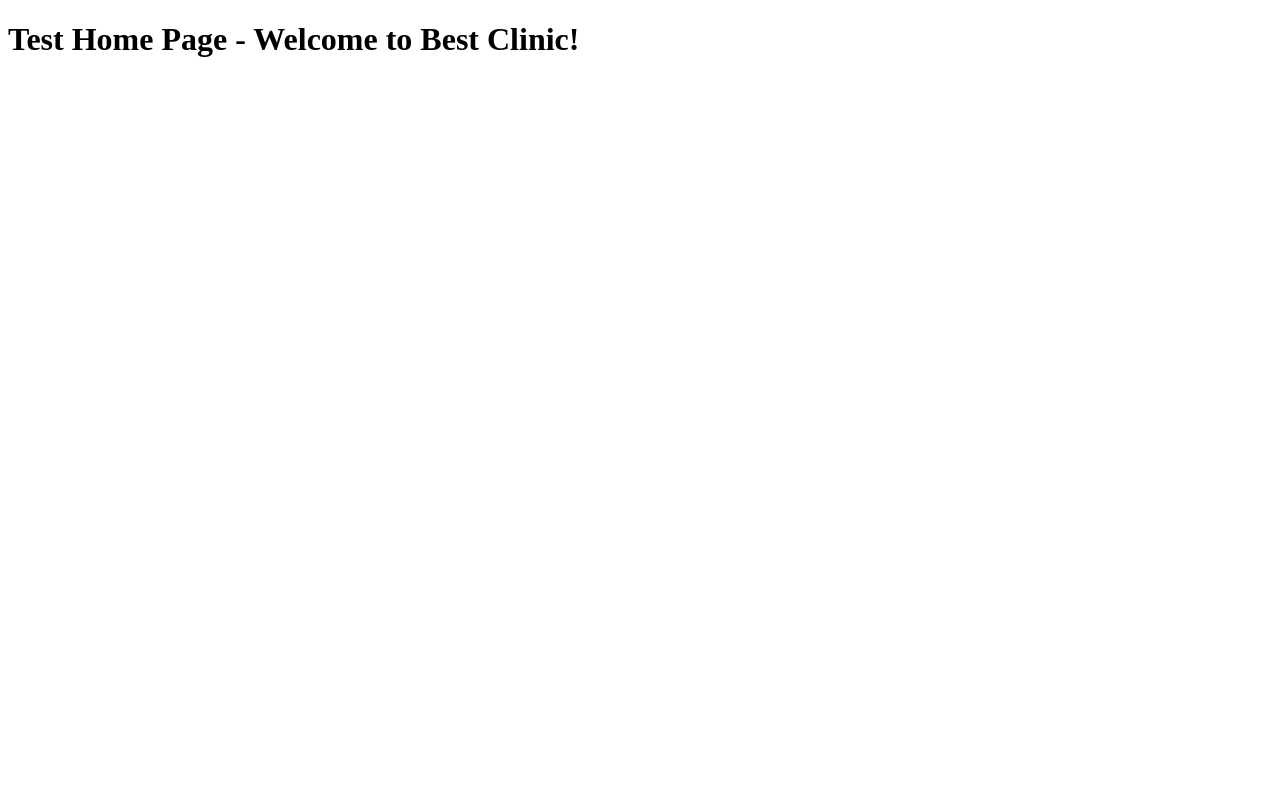
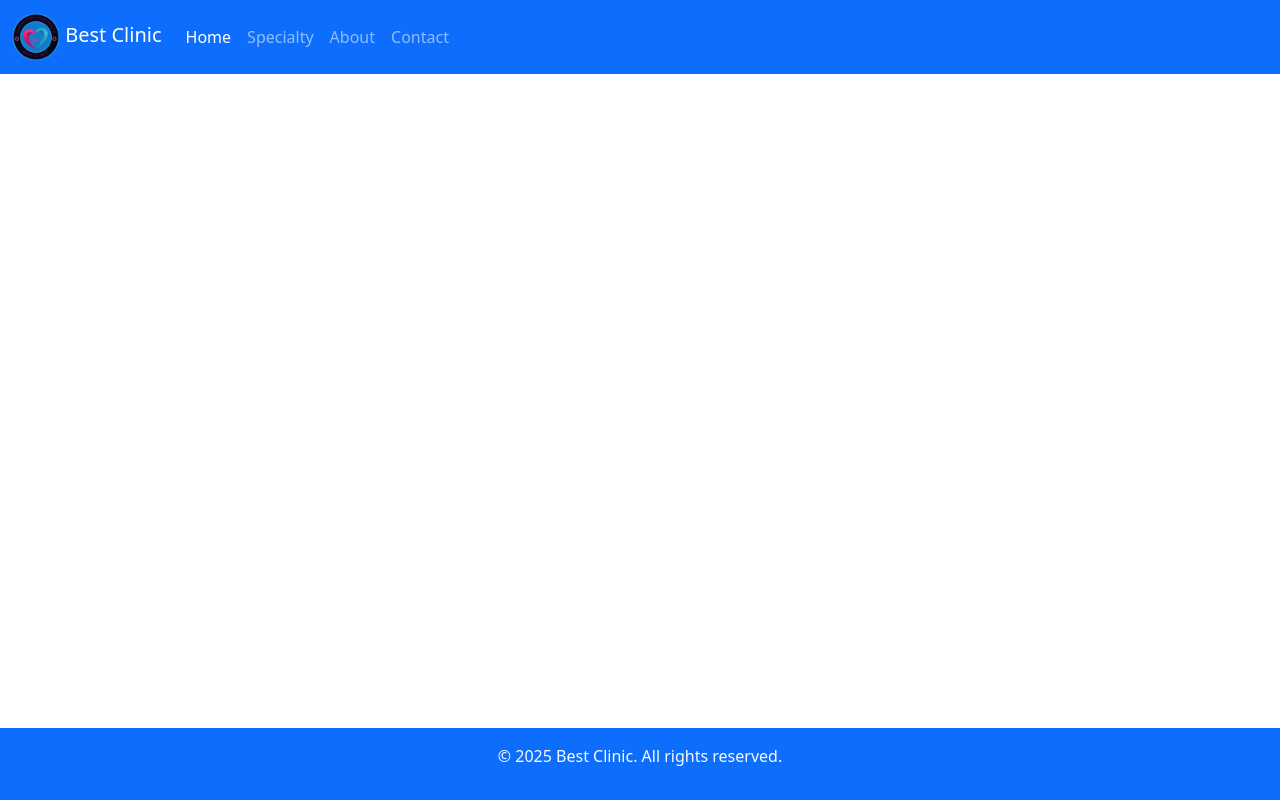
Before and after one commit to lra2001/bestclinic, a Django app: page / in a window 1280 px wide. Run offline with Django 5.2, Linux system fonts and the light colour scheme; some libraries are stand-ins or nearby versions.

Commit message:
Branding
- add base.html with nav and footer
- update home.html to cater for the new base page
- update README
- add logo and favicon

```diff
--- /dev/null
+++ b/bestclinic_app/templates/base.html
@@ -0,0 +1,53 @@
+<!DOCTYPE html>
+<html lang="en">
+{% load bootstrap5 static %} <!-- Load bootstrap5 and static tag -->
+
+<head>
+    <meta charset="UTF-8">
+    <title>{% block title %}Best Clinic{% endblock %}</title>
+
+    {% bootstrap_css %} <!-- Loads Bootstrap CSS -->
+    <link rel="stylesheet" href="{% static 'css/style.css' %}">
+    <link rel="icon" type="image/x-icon" href="{% static 'favicon.ico' %}">
+    <meta name="viewport" content="width=device-width, initial-scale=1.0">
+</head>
+
+<body>
+
+    <nav class="navbar fixed-top navbar-expand-lg navbar-dark bg-primary">
+        <div class="container-fluid">
+            <a class="navbar-brand" href="{% url 'home' %}"><img src="{% static 'favicon.ico' %}" alt="Logo"
+                    class="d-inline-block align-items-center">
+                Best Clinic
+            </a>
+            <button class="navbar-toggler" type="button" data-bs-toggle="collapse" data-bs-target="#navbarNav"
+                aria-controls="navbarNav" aria-expanded="false" aria-label="Toggle navigation">
+                <span class="navbar-toggler-icon"></span>
+            </button>
+            <div class="collapse navbar-collapse" id="navbarNav">
+                <ul class="navbar-nav">
+                    <li class="nav-item"><a class="nav-link active" href="{% url 'home' %}">Home</a></li>
+                    <li class="nav-item"><a class="nav-link" href="{% url 'home' %}">Specialty</a></li>
+                    <li class="nav-item"><a class="nav-link" href="{% url 'home' %}">About</a></li>
+                    <li class="nav-item"><a class="nav-link" href="{% url 'home' %}">Contact</a></li>
+                </ul>
+            </div>
+        </div>
+    </nav>
+
+    <main class="container mt-4">
+        {% block content %}{% endblock %}
+    </main>
+
+    <div class="fixed-bottom">
+        <footer class="bg-primary text-light text-center py-3">
+            <p>&copy; 2025 Best Clinic. All rights reserved.</p>
+        </footer>
+    </div>
+
+    {% bootstrap_javascript %}
+    <script src="{% static 'js/script.js' %}"></script>
+
+</body>
+
+</html>
--- a/bestclinic_app/templates/home.html
+++ b/bestclinic_app/templates/home.html
@@ -1,9 +1,4 @@
-<!DOCTYPE html>
-<html>
-<head>
-  <title>Best Clinic</title>
-</head>
-<body>
-  <h1>Test Home Page - Welcome to Best Clinic!</h1>
-</body>
-</html>
+{% extends 'base.html' %}
+{% block content %}
+<h1>Welcome to Best Clinic</h1>
+{% endblock %}
```
Also changed, not shown: README.md, bestclinic_app/static/favicon.ico (added), bestclinic_app/static/logo.png (added).
